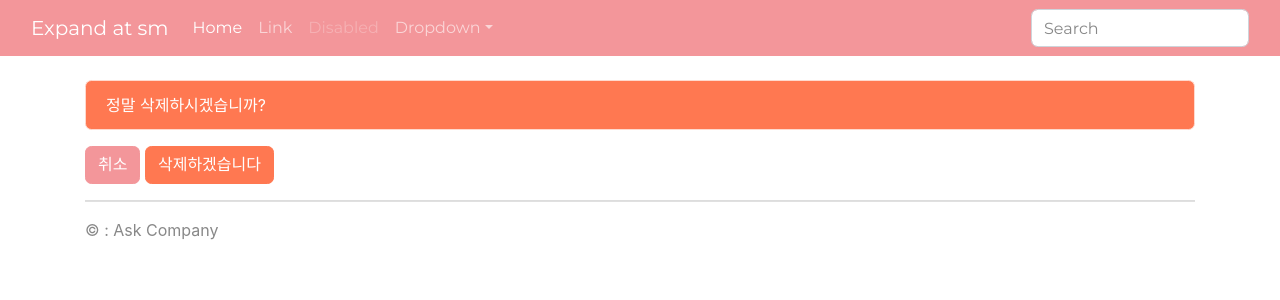
After one commit to rhyou10/django_complete_with_react, a Django app: template instagram/templates/instagram/post_confirm_delete.html in a window 1280 px wide. The commit adds this page. Shown: the top 300 px of the page. Run offline with Django 3.2, Linux system fonts and the light colour scheme; the template is opened without the code that fills it, so the values that code supplies are empty; parts of the project's set-up code (start-up, migrations or seed data) failed here and were passed over; some libraries are stand-ins or nearby versions.

Commit message:
post delete

```diff
--- /dev/null
+++ b/instagram/templates/instagram/post_confirm_delete.html
@@ -0,0 +1,18 @@
+{% extends "instagram/layout.html" %}
+
+{% block content %}
+    <form action="" method="post">
+        {% csrf_token %}
+
+        <div class='alert alert-danger'>
+            정말 삭제하시겠습니까?
+        </div>
+
+        <a href="{{post.get_absolute_url}}" class='btn btn-secondary'>
+            취소
+        </a>
+
+        <input type='submit' value="삭제하겠습니다" class='btn btn-danger'>
+    </form>
+
+{% endblock content %}
--- a/instagram/templates/instagram/post_detail.html
+++ b/instagram/templates/instagram/post_detail.html
@@ -18,4 +18,5 @@
     <hr/>
     <a href="{% url 'instagram:post_list' %}" class="btn btn-primary">목록</a>
     <a href="{% url 'instagram:post_edit' post.pk %}" class="btn btn-info">수정</a>
+    <a href="{% url 'instagram:post_delete' post.pk %}" class="btn btn-danger">삭제</a>
 {% endblock content %}
--- a/instagram/urls.py
+++ b/instagram/urls.py
@@ -15,6 +15,7 @@ urlpatterns=[
     path('', views.post_list, name = 'post_list'),
     path('<int:pk>/',views.post_detail, name='post_detail'),#re_path(r'(?P<pk>\d+)/$', views.post_detail), #위와 같은의미
     path('<int:pk>/edit/',views.post_edit, name='post_edit'),
+    path('<int:pk>/delete/',views.post_delete, name='post_delete'), #삭제
 
     # path('archives/<year:year>/', views.archives_year),
     #path('archives/<int:year>/', views.archives_year),
```
Also changed, not shown: instagram/views.py (+19 -1 lines).
